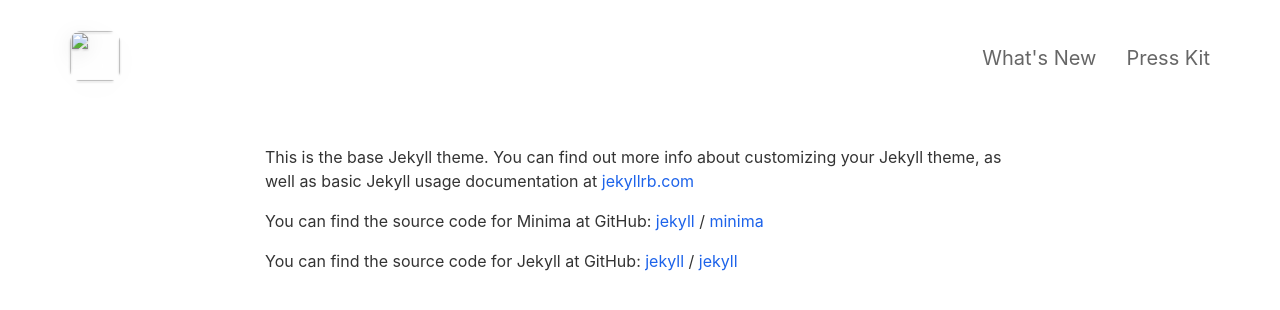
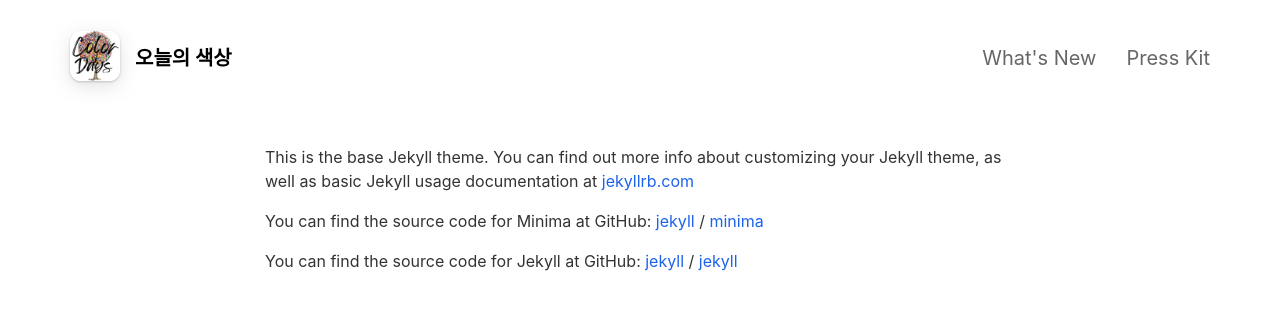
Before and after one commit to teiresias22/ColorOfDays, a Jekyll site: the page built from about.markdown, in a window 1280 px wide. Shown: the top 310 px of the page. Built offline with Jekyll 4.4.1, drawn with Linux system fonts in a browser that asks for light colours; nearby versions of some CDN libraries.

Commit message:
config change

```diff
--- a/_config.yml
+++ b/_config.yml
@@ -2,18 +2,18 @@
 page_title                                : joonhwan
 
 # App Info
-ios_app_id                                : 1234793120                                # Required. Enter iOS app ID to automatically populate name, price and icons (e.g. 718043190).
+ios_app_id                                : 6443436725                                # Required. Enter iOS app ID to automatically populate name, price and icons (e.g. 718043190).
 ios_app_country                           : kr                                        # Required outside USA. Enter 2 letter country code as in https://en.wikipedia.org/wiki/ISO_3166-1_alpha-2
 
-appstore_link                             :                                           # Automatically populates if not set and if iOS app ID is set. Otherwise enter manually.
+appstore_link                             : https://apps.apple.com/kr/app/%EC%98%A4%EB%8A%98%EC%9D%98-%EC%83%89%EC%83%81/id6443436725                                          # Automatically populates if not set and if iOS app ID is set. Otherwise enter manually.
 playstore_link                            :                                           # Enter Google Play Store URL.
 presskit_download_link                    : https://emilbaehr.com                                          # Enter a link to downloadable file or (e.g. public Dropbox link to a .zip file).
                                                                                       # Or upload your press kit file to assets and set path accordingly (e.g. "assets/your_press_kit.zip").
 
-app_icon                                  : # assets/appicon.png                      # Automatically populates if not set and if iOS app ID is set.  Otherwise enter path to icon file manually.
-app_name                                  :                                           # Automatically populates if not set and if iOS app ID is set.  Otherwise enter manually.
-app_price                                 :                                           # Automatically populates if not set and if iOS app ID is set.  Otherwise enter manually.
-app_description                           : Write a short tagline for your app.
+app_icon                                  : assets/appicon.png                      # Automatically populates if not set and if iOS app ID is set.  Otherwise enter path to icon file manually.
+app_name                                  : 오늘의 색상                                          # Automatically populates if not set and if iOS app ID is set.  Otherwise enter manually.
+app_price                                 : Free                                          # Automatically populates if not set and if iOS app ID is set.  Otherwise enter manually.
+app_description                           : 일상을 색으로 표현해 보세요!
 
 enable_smart_app_banner                   : true                                      # Set to true to show a smart app banner at top of page on mobile devices.
 
```
Also changed, not shown: assets/appicon.png (added).
